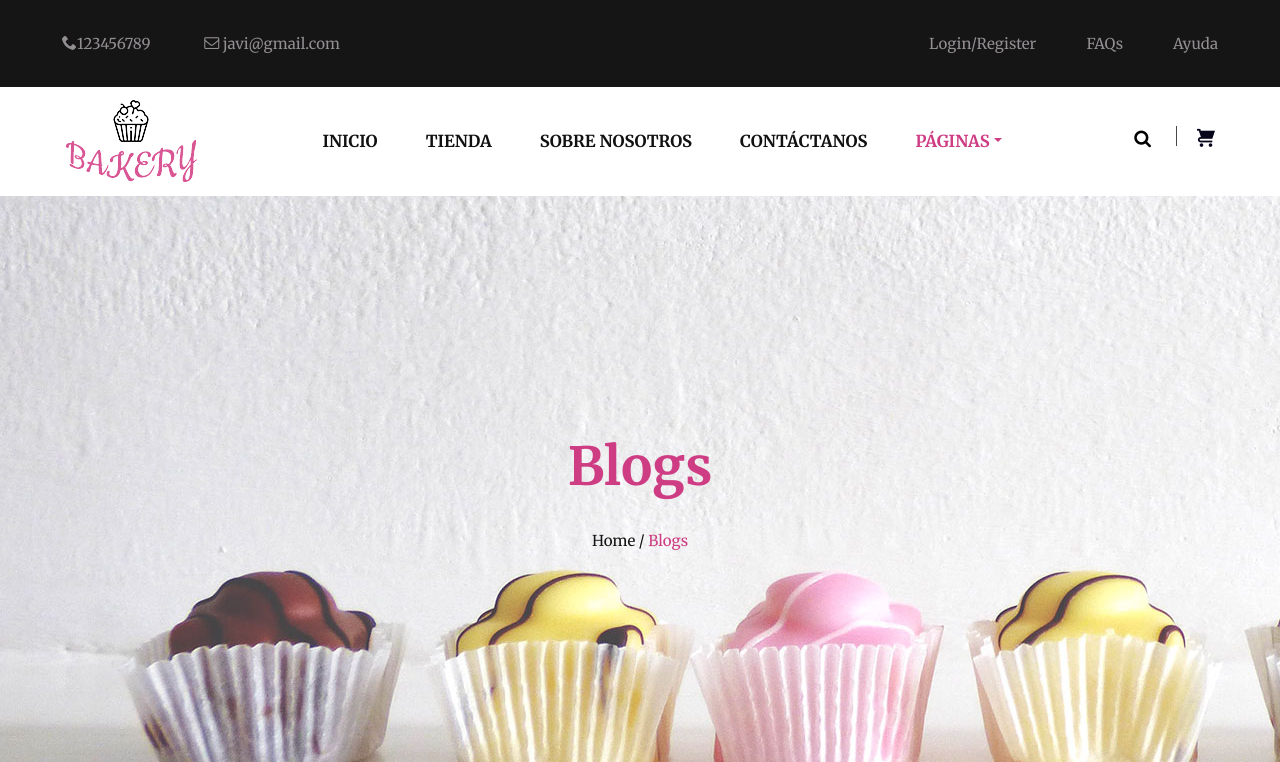
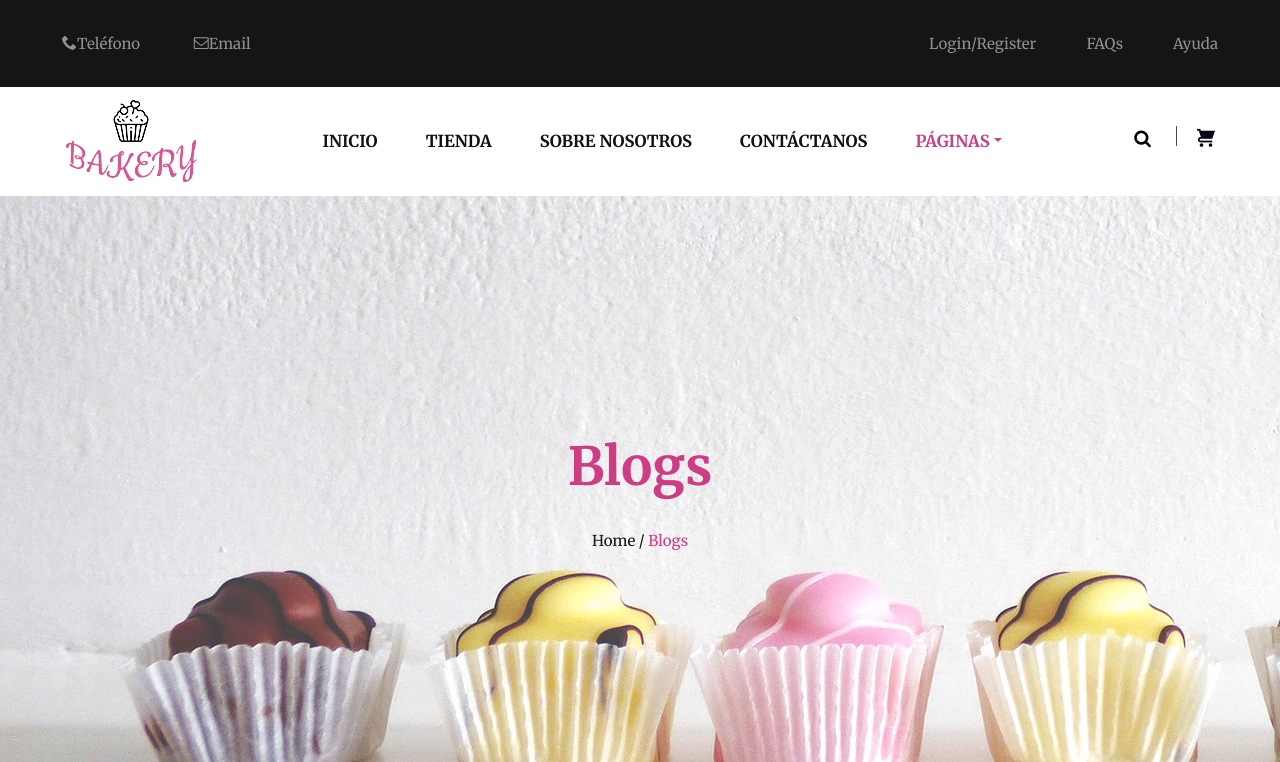
Before and after one commit to Javimartel/Online-Shop-PHP, a PHP site: page /views/blog.php in a window 1280 px wide. Shown: the top 762 px of the page. Run offline with PHP 8.4, Linux system fonts and the light colour scheme; some web fonts are replaced.

Commit message:
Added SESSIONS messages

```diff
--- a/views/parts/header-views.php
+++ b/views/parts/header-views.php
@@ -1,3 +1,7 @@
+<?php
+	session_start();
+?>
+
 <!DOCTYPE html>
 <html>
 
@@ -33,15 +37,28 @@
             <div class="container">
                 <div class="row">
                 <div class="wrap flex-container padding-small">
-                        <div class="contact-block">
-                            <span class="pr-50"><i class="icon icon-phone"></i>123456789</span>
-                            <span class="color-secondary"><i class="icon icon-envelope-o"></i><a href="#">
-                                    javi@gmail.com</a></span>
-                        </div>
+					<?php
+						if (isset($_SESSION["user"])) {
+							echo "<div class='contact-block'>
+								<span class='pr-50'><i class='icon icon-phone'></i>".$_SESSION["user"]["phone"]."</span>
+								<span class='color-secondary'><i class='icon icon-envelope-o'></i><a href='#'>".$_SESSION["user"]["email"]."</a></span>
+							</div>";
+						} else {
+							echo "<div class='contact-block'>
+								<span class='pr-50'><i class='icon icon-phone'></i>Teléfono</span>
+								<span class='color-secondary'><i class='icon icon-envelope-o'></i><a href='#'>Email</a></span>
+							</div>";
+						}
+					?>
 
                         <div class="header-top-right">
                             <ul class="list-unstyled d-flex color-secondary">
-                                <li class="pr-50"><a href="./login-register.php">Login/Register</a></li>
+                            <?php if (isset($_SESSION["user"])) {
+                                echo "<li class='pr-50'><a href='./views/../login-register.php?logout'>Desconectar</a></li>";
+                            } else {
+                                echo "<li class='pr-50'><a href='./views/../login-register.php'>Login/Register</a></li>";
+                            }
+                            ?>
                             <li class="pr-50"><a href="#">FAQs</a></li>
                             <li><a href="#">Ayuda</a></li>
                         </ul>
```
Lines whose indentation alone changed are shown as unchanged.
